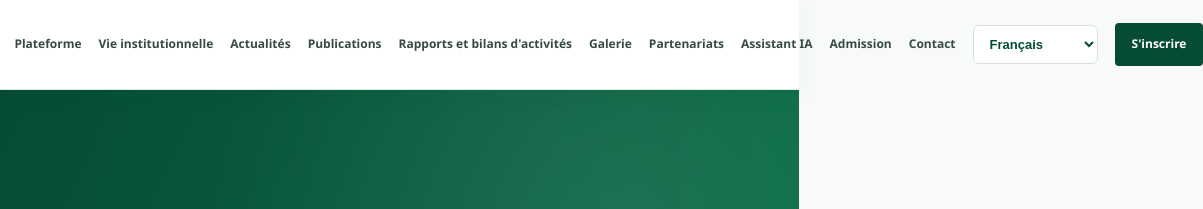
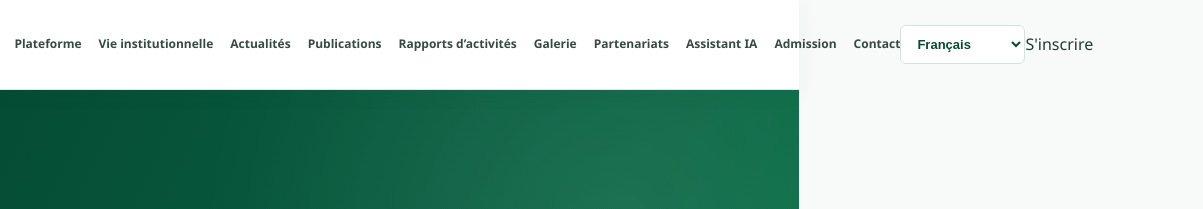
Before and after one commit to AMINE-TECH-TD/CPRIT.COM, a plain HTML site: page index.html in a window 1280 px wide. Shown: the top 209 px of the page, 481-1684 px from the left, 1203 px wide, since content can reach past the window. Drawn offline with Linux system fonts and the light colour scheme.

Commit message:
Update index.html

```diff
--- a/index.html
+++ b/index.html
@@ -104,7 +104,7 @@
 
   <button class="menu-toggle" id="menuToggle" aria-label="Ouvrir le menu">☰</button>
 
-  <nav class="navigation" id="mainNav">
+<nav class="navigation" id="mainNav">
     <a href="#accueil" data-i18n="navHome">Accueil</a>
     <a href="#centre" data-i18n="navCenter">Le Centre</a>
     <a href="#formation" data-i18n="navTraining">Formation</a>
@@ -112,12 +112,14 @@
     <a href="#vie-institutionnelle" data-i18n="navActivities">Vie institutionnelle</a>
     <a href="#actualites" data-i18n="navNews">Actualités</a>
     <a href="#publications" data-i18n="navPublications">Publications</a>
-    <a href="rapport-activites.html">Rapports et bilans d'activités</a>
+    <a href="rapport-activites.html" data-i18n="navReports">Rapports d’activités</a>
     <a href="#galerie" data-i18n="navGallery">Galerie</a>
     <a href="#partenariats" data-i18n="navPartners">Partenariats</a>
     <a href="#assistant-ia" data-i18n="navAI">Assistant IA</a>
     <a href="#admission" data-i18n="navAdmission">Admission</a>
     <a href="#contact" data-i18n="navContact">Contact</a>
+</nav>
+
 
     <select id="languageSelect" class="language-select" aria-label="Choisir la langue">
       <option value="fr">Français</option>
```
